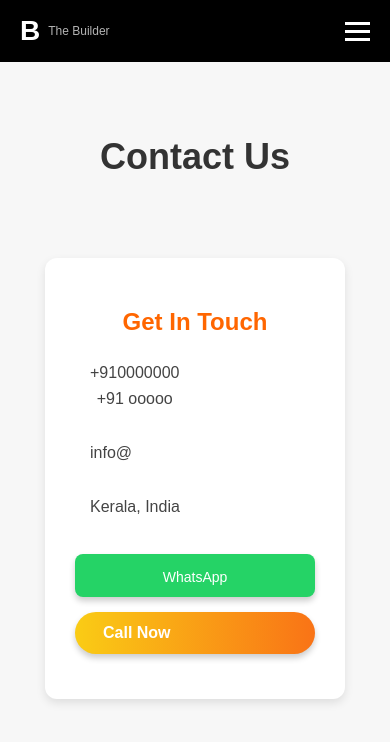
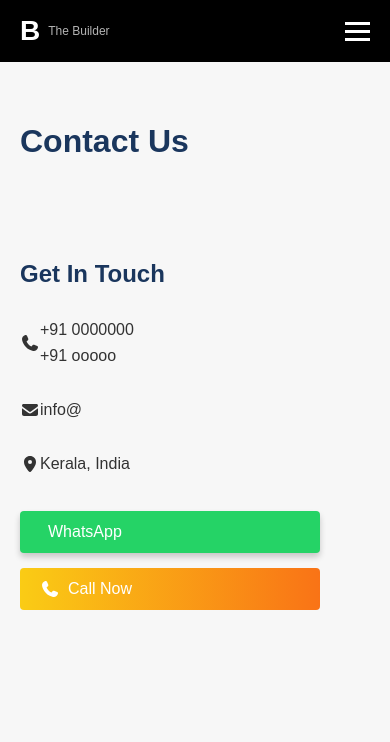
Before and after one commit to Abincleetus007/test, a React (Create React App) app: page /contact in a window 390 px wide. Shown: the top 742 px of the page. Built offline with nearby package versions, Linux system fonts and the light colour scheme.

Commit message:
footer set

```diff
--- a/src/pages/Contact.css
+++ b/src/pages/Contact.css
@@ -1,94 +1,122 @@
-/* === Contact Container === */
 .contact-container {
+  padding: 40px 20px;
   max-width: 1200px;
   margin: 0 auto;
-  padding: 50px 20px;
-  font-family: "Poppins", sans-serif;
 }
 
 .contact-container h1 {
   text-align: center;
-  font-size: 36px;
+  color: #1a365d;
   margin-bottom: 40px;
-  color: #333;
 }
 
-/* === Contact Content === */
 .contact-content {
   display: flex;
-  justify-content: center;
-  align-items: flex-start;
-  gap: 50px;
   flex-wrap: wrap;
+  gap: 40px;
 }
 
-/* === Contact Info Section === */
-.contact-info {
+.contact-info, .contact-form {
   flex: 1;
   min-width: 300px;
-  background: #fff;
-  padding: 30px;
-  border-radius: 12px;
-  box-shadow: 0 4px 10px rgba(0,0,0,0.1);
 }
 
-.contact-info h2 {
-  margin-bottom: 20px;
-  font-size: 24px;
-  color: #ff6600; /* orange accent */
+.contact-info h2, .contact-form h2 {
+  color: #1a365d;
+  margin-bottom: 25px;
 }
 
-/* === Contact Items === */
 .contact-item {
   display: flex;
   align-items: center;
   margin-bottom: 20px;
-  font-size: 16px;
-  color: #444;
 }
 
 .contact-item i {
-  font-size: 20px;
-  color: #ff6600;
+  font-size: 1.2rem;
+  color: #1a365d;
   margin-right: 15px;
+  width: 24px;
 }
 
-/* === Actions (WhatsApp + Call Button) === */
 .contact-actions {
-  margin-top: 30px;
   display: flex;
   gap: 15px;
+  margin-top: 30px;
   flex-wrap: wrap;
 }
 
-/* Call Button */
-.call-btn {
+.whatsapp-btn, .call-btn {
+  padding: 12px 20px;
+  border: none;
+  border-radius: 4px;
+  font-weight: 500;
+  cursor: pointer;
   display: inline-flex;
   align-items: center;
   gap: 8px;
-  padding: 12px 20px;
-  background-color: #ff6600;
-  color: #fff;
-  font-size: 16px;
-  font-weight: 600;
   text-decoration: none;
-  border-radius: 50px;
-  transition: all 0.3s ease;
-  box-shadow: 0 4px 6px rgba(0,0,0,0.2);
+  font-size: 1rem;
 }
 
-.call-btn:hover {
-  background-color: #e65c00;
-  transform: translateY(-2px);
-  box-shadow: 0 6px 10px rgba(0,0,0,0.25);
+.whatsapp-btn {
+  background-color: #25D366;
+  color: white;
 }
 
-.call-btn:active {
-  transform: translateY(0);
-  box-shadow: 0 3px 5px rgba(0,0,0,0.2);
+.call-btn {
+  background-color: #1a365d;
+  color: white;
 }
 
-/* WhatsApp Button override (reuse your WhatsAppButton.css) */
-.whatsapp-btn {
-  background-color: #25d366 !important; /* WhatsApp green */
+.contact-form form {
+  display: flex;
+  flex-direction: column;
 }
+
+.form-row {
+  display: grid;
+  grid-template-columns: 1fr 1fr;
+  gap: 15px;
+  margin-bottom: 15px;
+}
+
+input, select, textarea {
+  padding: 12px;
+  border: 1px solid #ddd;
+  border-radius: 4px;
+  font-size: 1rem;
+  font-family: inherit;
+}
+
+textarea {
+  height: 120px;
+  margin-bottom: 20px;
+  resize: vertical;
+}
+
+.submit-btn {
+  background-color: #ffc107;
+  color: #333;
+  border: none;
+  padding: 12px 30px;
+  font-size: 1rem;
+  font-weight: bold;
+  border-radius: 4px;
+  cursor: pointer;
+  transition: background-color 0.3s;
+}
+
+.submit-btn:hover {
+  background-color: #ffb300;
+}
+
+@media (max-width: 768px) {
+  .form-row {
+    grid-template-columns: 1fr;
+  }
+
+  .contact-actions {
+    flex-direction: column;
+  }
+}
--- a/src/pages/Contact.js
+++ b/src/pages/Contact.js
@@ -1,6 +1,10 @@
 import { useState } from 'react';
 import WhatsAppButton from '../components/WhatsAppButton';
 import './Contact.css';
+
+// ✅ Import Font Awesome React Components
+import { FontAwesomeIcon } from "@fortawesome/react-fontawesome";
+import { faPhone, faEnvelope, faMapMarkerAlt } from "@fortawesome/free-solid-svg-icons";
 
 export default function Contact() {
   const [formData, setFormData] = useState({
@@ -20,7 +24,6 @@ export default function Contact() {
 
   const handleSubmit = (e) => {
     e.preventDefault();
-    // Handle form submission here
     console.log('Form submitted:', formData);
     alert('Thank you for your message. We will contact you soon!');
   };
@@ -31,28 +34,36 @@ export default function Contact() {
       <div className="contact-content">
         <div className="contact-info">
           <h2>Get In Touch</h2>
+
+          {/* Phone */}
           <div className="contact-item">
-            <i className="fas fa-phone"></i>
+            <FontAwesomeIcon icon={faPhone} className="contact-icon" />
             <div>
-              <p>+910000000</p>
+              <p>+91 0000000</p>
               <p>+91 ooooo</p>
             </div>
           </div>
+
+          {/* Email */}
           <div className="contact-item">
-            <i className="fas fa-envelope"></i>
+            <FontAwesomeIcon icon={faEnvelope} className="contact-icon" />
             <p>info@</p>
           </div>
+
+          {/* Location */}
           <div className="contact-item">
-            <i className="fas fa-map-marker-alt"></i>
+            <FontAwesomeIcon icon={faMapMarkerAlt} className="contact-icon" />
             <p>Kerala, India</p>
           </div>
+
+          {/* Actions */}
           <div className="contact-actions">
             <WhatsAppButton
               message="Hi, I'm interested in your construction services. Can you provide more information?"
               className="whatsapp-btn"
             />
             <a href="tel:+00000000" className="call-btn">
-              <i className="fas fa-phone"></i> Call Now
+              <FontAwesomeIcon icon={faPhone} className="contact-icon" /> Call Now
             </a>
           </div>
         </div>
--- a/src/pages/HomePage.css
+++ b/src/pages/HomePage.css
@@ -4,12 +4,6 @@ body, html {
   padding: 0;
   font-family: "Poppins", sans-serif;
   scroll-behavior: smooth;
-}
-
-/* Hero Section Background Animation */
-.hero-section {
-  animation: backgroundFlow 20s infinite;
-  transition: background-image 1s ease-in-out;
 }
 
 /* ================== Hero Section ================== */
@@ -22,117 +16,90 @@ body, html {
   justify-content: center;
   align-items: center;
   text-align: center;
-  color: white;
+  color: #fff;
   position: relative;
-}
-
-.hero-section::after {
-  content: "";
-  position: absolute;
-  inset: 0;
-  background: rgba(0, 0, 0, 0.5);
+  transition: background-image 1s ease-in-out;
+  animation: kenburns-top 10s ease-in-out infinite alternate;
 }
 
 .hero-content {
-  position: relative;
-  z-index: 2;
-  animation: fadeInUp 1.2s ease both;
+  padding: 30px 40px;
+  border-radius: 12px;
+  animation: rotate-in-2-br-cw 0.5s cubic-bezier(.25,.46,.45,.94) both;
 }
 
 .hero-content h1 {
   font-size: 3.5rem;
+  margin-bottom: 15px;
   font-weight: bold;
-  margin-bottom: 15px;
+  animation: rotate-in-center 1.2s both;
 }
 
 .hero-content p {
   font-size: 1.2rem;
   margin-bottom: 25px;
+  letter-spacing: 2px;
 }
 
 .hero-btn {
   padding: 12px 28px;
-  background: linear-gradient(135deg, #ff6600, #ff3300);
+  font-size: 1.1rem;
   border: none;
-  border-radius: 30px;
-  color: white;
-  font-size: 1.1rem;
-  font-weight: 500;
+  border-radius: 50px;
+  background: linear-gradient(45deg, #ff6600, #ff3300);
+  color: #fff;
   cursor: pointer;
-  transition: all 0.3s ease;
+  transition: 0.3s ease;
 }
 
 .hero-btn:hover {
-  background: linear-gradient(135deg, #ff3300, #cc2900);
-  transform: translateY(-2px) scale(1.05);
-}
-
-@keyframes fadeInUp {
-  from { opacity: 0; transform: translateY(30px); }
-  to { opacity: 1; transform: translateY(0); }
+  transform: scale(1.1);
+  box-shadow: 0px 4px 12px rgba(0, 0, 0, 0.4);
 }
 
 /* ================== About Section ================== */
 .about-section {
-  padding: 100px 20px;
-  background: #fff;
+  padding: 80px 20px;
+  background: #f9f9f9;
 }
 
 .about-container {
+  display: flex;
+  flex-wrap: wrap;
+  align-items: center;
   max-width: 1200px;
-  margin: auto;
-  display: grid;
-  grid-template-columns: 1fr 1fr;
-  gap: 50px;
-  align-items: center;
+  margin: 0 auto;
+  gap: 40px;
 }
 
 .about-images {
-  text-align: center;
+  flex: 1;
 }
 
 .about-img {
   width: 100%;
-  max-width: 520px;
-  border-radius: 15px;
-  box-shadow: 0 6px 25px rgba(0, 0, 0, 0.15);
+  border-radius: 12px;
+}
+
+.about-text {
+  flex: 1;
 }
 
 .about-text h1 {
-  font-size: 3rem;
-  font-weight: 700;
+  font-size: 2.5rem;
   margin-bottom: 15px;
-  color: #1a2b4c;
+  color: #ff6600;
 }
 
 .about-text h2 {
-  font-size: 1.6rem;
+  font-size: 1.8rem;
   margin-bottom: 20px;
-  color: #ff6600;
 }
 
 .about-text p {
+  font-size: 1rem;
   margin-bottom: 15px;
-  line-height: 1.7;
-  color: #555;
-  font-size: 1rem;
-}
-
-.about-btn {
-  display: inline-block;
-  margin-top: 15px;
-  padding: 12px 26px;
-  background: #ff6600;
-  color: #fff;
-  border-radius: 30px;
-  font-weight: 500;
-  text-decoration: none;
-  transition: all 0.3s ease;
-}
-
-.about-btn:hover {
-  background: #cc2900;
-  transform: translateY(-2px);
+  line-height: 1.6;
 }
 
 /* ================== Services Section ================== */
@@ -147,12 +114,14 @@ body, html {
   font-weight: 700;
   color: #1a2b4c;
   margin-bottom: 10px;
+  animation: bounce-top 0.9s both;
 }
 
 .services-subtitle {
   font-size: 1.1rem;
   color: #666;
   margin-bottom: 50px;
+  animation: bounce-top 0.9s both;
 }
 
 .services-grid {
@@ -176,6 +145,7 @@ body, html {
 .service-card:hover {
   transform: translateY(-8px);
   box-shadow: 0 8px 20px rgba(0, 0, 0, 0.15);
+  animation: bounce-top 0.9s both;
 }
 
 .service-card h3 {
@@ -193,29 +163,26 @@ body, html {
 
 /* ================== Contact Section ================== */
 .contact-section {
-  padding: 100px 20px;
-  background: #fff;
+  padding: 80px 20px;
+  background: #f9f9f9;
 }
 
 .contact-container {
+  display: flex;
+  flex-wrap: wrap;
+  gap: 40px;
+  align-items: center;
   max-width: 1200px;
-  margin: auto;
-  display: flex;
-  align-items: center;
-  gap: 40px;
-  flex-wrap: wrap;
+  margin: 0 auto;
 }
 
 .contact-images {
   flex: 1;
-  text-align: center;
 }
 
 .contact-img {
   width: 100%;
-  max-width: 500px;
   border-radius: 12px;
-  box-shadow: 0 6px 20px rgba(0, 0, 0, 0.15);
 }
 
 .contact-text {
@@ -223,185 +190,196 @@ body, html {
 }
 
 .contact-text h2 {
-  font-size: 2.5rem;
-  margin-bottom: 20px;
+  font-size: 2rem;
+  margin-bottom: 15px;
+  color: #ff6600;
 }
 
 .contact-info p {
   margin: 8px 0;
-  color: #444;
+  font-size: 1rem;
 }
 
 .contact-logos {
+  display: flex;
+  gap: 15px;
+  margin-top: 20px;
+}
+
+.contact-logo-btn {
+  border: none;
+  background: #ff6600;
+  padding: 12px;
+  border-radius: 50%;
+  color: #fff;
+  cursor: pointer;
+  transition: 0.3s ease;
+}
+
+.contact-logo-btn:hover {
+  background: #ff3300;
+  transform: scale(1.1);
+}
+
+/* ================== Testimonials Section ================== */
+.testimonial-section {
+  padding: 80px 20px;
+  background: #fff7f5;
+  text-align: center;
+}
+
+/* ================== Footer ================== */
+.footer {
+  background: #111;
+  color: #ddd;
+  padding: 50px 20px 20px;
+}
+
+.footer-top {
+  display: flex;
+  flex-wrap: wrap;
+  justify-content: space-between;
+  max-width: 1200px;
+  margin: 0 auto 30px;
+  gap: 30px;
+}
+
+.footer-col h3,
+.footer-col h4 {
+  margin-bottom: 15px;
+  color: #fff;
+}
+
+.footer-col ul {
+  list-style: none;
+  padding: 0;
+}
+
+.footer-col ul li {
+  margin-bottom: 8px;
+}
+
+.footer-col ul li a {
+  color: #ddd;
+  text-decoration: none;
+  transition: 0.3s;
+}
+
+.footer-col ul li a:hover {
+  color: #ff6600;
+}
+
+.social-icons {
+  display: flex;
+  gap: 15px;
+  margin: 15px 0;
+}
+
+.social-icons a {
+  color: #fff;
+  font-size: 1.3rem;
+  transition: 0.3s;
+}
+
+.social-icons a:hover {
+  color: #ff6600;
+}
+
+.footer-stats {
   display: flex;
   gap: 20px;
   margin-top: 20px;
 }
 
-.contact-logo {
-  width: 45px;
-  height: 45px;
-  cursor: pointer;
-  transition: transform 0.3s, filter 0.3s;
-}
-
-.contact-logo:hover {
-  transform: scale(1.2) rotate(-8deg);
-  filter: brightness(1.2);
-}
-
-/* ================== Testimonials ================== */
-.testimonial-section {
-  margin-top: -70px;
-  position: relative;
-  z-index: 2;
-}
-
-/* ================== Footer ================== */
-.footer {
-  background: #222;
-  color: #ddd;
-  padding: 60px 20px 30px;
-  font-size: 0.95rem;
-}
-
-.footer .container {
-  max-width: 1200px;
-  margin: 0 auto;
-}
-
-.footer-top {
-  display: flex;
-  flex-wrap: wrap;
-  gap: 40px;
-  justify-content: space-between;
-  margin-bottom: 40px;
-}
-
-.footer-col {
-  flex: 1;
-  min-width: 220px;
-}
-
-.footer-col.about h3 {
-  font-size: 1.8rem;
-  color: #fff;
-  margin-bottom: 15px;
-}
-
-.footer-col.links h4,
-.footer-col.social-and-stats h4 {
-  font-size: 1.4rem;
-  color: #fff;
-  margin-bottom: 12px;
-}
-
-.footer-col.links ul {
-  list-style: none;
-  padding: 0;
-}
-
-.footer-col.links ul li {
-  margin-bottom: 8px;
-}
-
-.footer-col.links ul li a {
-  color: #ddd;
-  text-decoration: none;
-  transition: color 0.3s;
-}
-
-.footer-col.links ul li a:hover {
-  color: #ff6600; /* or whatever accent color you use */
-}
-
-.social-icons {
-  display: flex;
-  gap: 15px;
-  margin-bottom: 20px;
-}
-
-.social-icons a {
-  color: #ddd;
-  font-size: 1.4rem;
-  transition: color 0.3s, transform 0.3s;
-}
-
-.social-icons a:hover {
-  color: #ff6600;
-  transform: scale(1.2);
-}
-
-.footer-stats {
-  display: flex;
-  flex-wrap: wrap;
-  gap: 20px;
-}
-
 .stat {
-  display: flex;
-  flex-direction: column;
-  align-items: flex-start;
+  text-align: center;
 }
 
 .stat-number {
-  font-size: 2rem;
+  font-size: 1.5rem;
   color: #ff6600;
   font-weight: bold;
 }
 
-.stat-label {
+.footer-bottom {
+  text-align: center;
+  border-top: 1px solid #444;
+  padding-top: 15px;
   font-size: 0.9rem;
-  color: #ccc;
 }
 
-.footer-bottom {
-  border-top: 1px solid #444;
-  padding-top: 15px;
-  text-align: center;
-  color: #999;
-  font-size: 0.85rem;
-  display: flex;
-  flex-direction: column;
-  gap: 5px;
+/* ================== Animista Animations ================== */
+
+/* rotate-in-center */
+@-webkit-keyframes rotate-in-center {
+  0% { -webkit-transform: rotate(-360deg); transform: rotate(-360deg); opacity: 0; }
+  100% { -webkit-transform: rotate(0); transform: rotate(0); opacity: 1; }
+}
+@keyframes rotate-in-center {
+  0% { -webkit-transform: rotate(-360deg); transform: rotate(-360deg); opacity: 0; }
+  100% { -webkit-transform: rotate(0); transform: rotate(0); opacity: 1; }
 }
 
-@media (max-width: 768px) {
-  .footer-top {
-    flex-direction: column;
-    align-items: center;
-    text-align: center;
+/* tracking-in-expand */
+@-webkit-keyframes tracking-in-expand {
+  0% { letter-spacing: -0.5em; opacity: 0; }
+  40% { opacity: 0.6; }
+  100% { opacity: 1; }
 }
-  .footer-col {
-    min-width: unset;
-  }
-  .footer-stats {
-    justify-content: center;
-  }
+@keyframes tracking-in-expand {
+  0% { letter-spacing: -0.5em; opacity: 0; }
+  40% { opacity: 0.6; }
+  100% { opacity: 1; }
 }
 
-
-/* ================== Responsive ================== */
-@media (max-width: 992px) {
-  .about-container {
-    grid-template-columns: 1fr;
-    text-align: center;
+/* Ken Burns Effect */
+@-webkit-keyframes kenburns-top {
+  0% { -webkit-transform: scale(1) translateY(0); transform: scale(1) translateY(0); -webkit-transform-origin: 50% 16%; transform-origin: 50% 16%; }
+  100% { -webkit-transform: scale(1.25) translateY(-15px); transform: scale(1.25) translateY(-15px); -webkit-transform-origin: top; transform-origin: top; }
+}
+@keyframes kenburns-top {
+  0% { -webkit-transform: scale(1) translateY(0); transform: scale(1) translateY(0); -webkit-transform-origin: 50% 16%; transform-origin: 50% 16%; }
+  100% { -webkit-transform: scale(1.1) translateY(-15px); transform: scale(1.1) translateY(-15px); -webkit-transform-origin: top; transform-origin: top; }
 }
 
-  .contact-container {
-    flex-direction: column;
-    text-align: center;
+/* rotate-out-center */
+@-webkit-keyframes rotate-out-center {
+  0% { -webkit-transform: rotate(0); transform: rotate(0); opacity: 1; }
+  100% { -webkit-transform: rotate(-360deg); transform: rotate(-360deg); opacity: 0; }
 }
+@keyframes rotate-out-center {
+  0% { -webkit-transform: rotate(0); transform: rotate(0); opacity: 1; }
+  100% { -webkit-transform: rotate(-360deg); transform: rotate(-360deg); opacity: 0; }
 }
 
-@media (max-width: 768px) {
-  .hero-content h1 {
-    font-size: 2.2rem;
+/* bounce-top */
+@-webkit-keyframes bounce-top {
+  0% { -webkit-transform:translateY(-45px); transform:translateY(-45px); -webkit-animation-timing-function:ease-in; animation-timing-function:ease-in; opacity:1; }
+  24% { opacity:1; }
+  40% { -webkit-transform:translateY(-24px); transform:translateY(-24px); -webkit-animation-timing-function:ease-in; animation-timing-function:ease-in; }
+  65% { -webkit-transform:translateY(-12px); transform:translateY(-12px); -webkit-animation-timing-function:ease-in; animation-timing-function:ease-in; }
+  82% { -webkit-transform:translateY(-6px); transform:translateY(-6px); -webkit-animation-timing-function:ease-in; animation-timing-function:ease-in; }
+  93% { -webkit-transform:translateY(-4px); transform:translateY(-4px); -webkit-animation-timing-function:ease-in; animation-timing-function:ease-in; }
+  25%,55%,75%,87% { -webkit-transform:translateY(0); transform:translateY(0); -webkit-animation-timing-function:ease-out; animation-timing-function:ease-out; }
+  100% { -webkit-transform:translateY(0); transform:translateY(0); -webkit-animation-timing-function:ease-out; animation-timing-function:ease-out; opacity:1; }
 }
-  .hero-content p {
-    font-size: 1rem;
+@keyframes bounce-top {
+  0% { -webkit-transform:translateY(-45px); transform:translateY(-45px); -webkit-animation-timing-function:ease-in; animation-timing-function:ease-in; opacity:1; }
+  24% { opacity:1; }
+  40% { -webkit-transform:translateY(-24px); transform:translateY(-24px); -webkit-animation-timing-function:ease-in; animation-timing-function:ease-in; }
+  65% { -webkit-transform:translateY(-12px); transform:translateY(-12px); -webkit-animation-timing-function:ease-in; animation-timing-function:ease-in; }
+  82% { -webkit-transform:translateY(-6px); transform:translateY(-6px); -webkit-animation-timing-function:ease-in; animation-timing-function:ease-in; }
+  93% { -webkit-transform:translateY(-4px); transform:translateY(-4px); -webkit-animation-timing-function:ease-in; animation-timing-function:ease-in; }
+  25%,55%,75%,87% { -webkit-transform:translateY(0); transform:translateY(0); -webkit-animation-timing-function:ease-out; animation-timing-function:ease-out; }
+  100% { -webkit-transform:translateY(0); transform:translateY(0); -webkit-animation-timing-function:ease-out; animation-timing-function:ease-out; opacity:1; }
 }
-  .services-grid {
-    grid-template-columns: 1fr;
+
+/* rotate-in-2-br-cw */
+@-webkit-keyframes rotate-in-2-br-cw {
+  0% { -webkit-transform: rotate(-45deg); transform: rotate(-45deg); -webkit-transform-origin:100% 100%; transform-origin:100% 100%; opacity:0; }
+  100% { -webkit-transform: rotate(0); transform: rotate(0); -webkit-transform-origin:100% 100%; transform-origin:100% 100%; opacity:1; }
 }
+@keyframes rotate-in-2-br-cw {
+  0% { -webkit-transform: rotate(-45deg); transform: rotate(-45deg); -webkit-transform-origin:100% 100%; transform-origin:100% 100%; opacity:0; }
+  100% { -webkit-transform: rotate(0); transform: rotate(0); -webkit-transform-origin:100% 100%; transform-origin:100% 100%; opacity:1; }
 }
```
Lines whose indentation alone changed are shown as unchanged.
